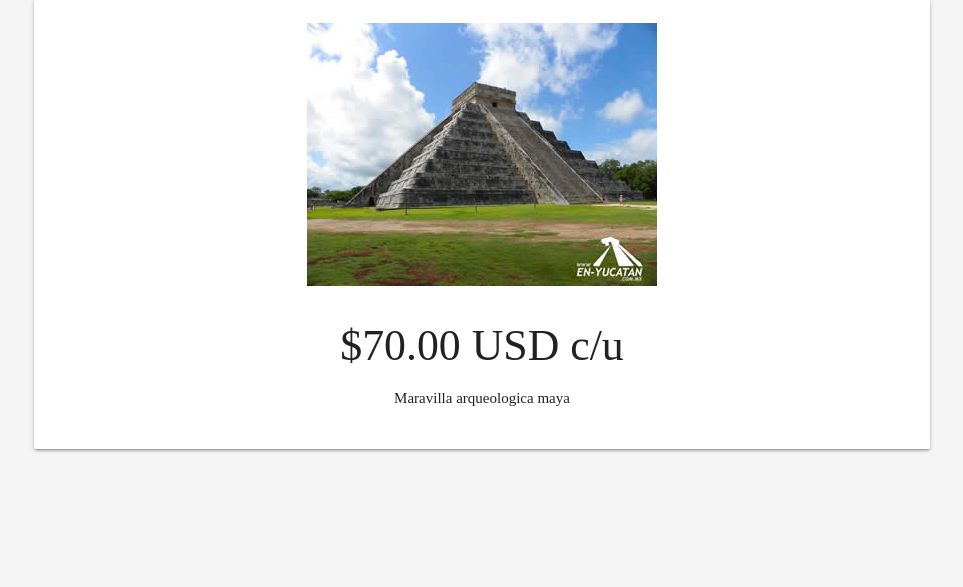
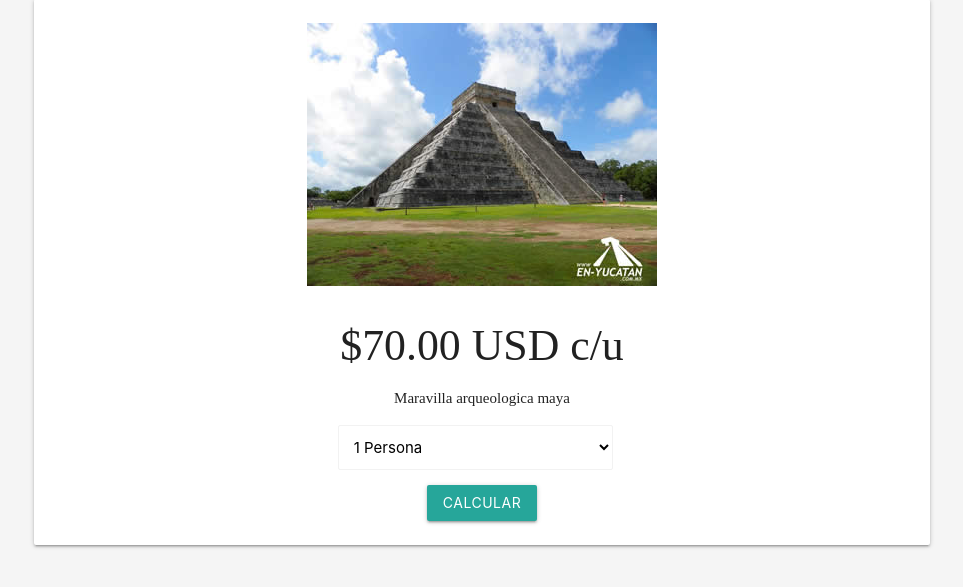
Before and after one commit to Marcoredmg/viaje_astral, a Django app: page /travel/3/ in a window 1280 px wide. Shown: the part 118-705 px from the top of the page, without its empty margins (158-1121 px from the left). Run offline with Django 3.2, Linux system fonts and the light colour scheme; data comes from the database, SQL or seed files in the repository; some libraries are stand-ins or nearby versions.

Commit message:
añadido selector para descuento en la vista de detalle

```diff
--- a/static/css/base.css
+++ b/static/css/base.css
@@ -6,6 +6,10 @@ html {
 body {
 	font-family: 'HelveticaNeue-Light';
 	background-color: #F5F5F5;
+}
+
+select {
+	display: block;
 }
 
 .img-tr {
@@ -25,3 +29,9 @@ body {
 	height: 100%;
 	min-height: 100%;
 }
+
+.select-personas{
+	margin-left: 32.5% !important;
+	margin-bottom: 15px;
+
+}
--- /dev/null
+++ b/static/js/scripts.js
@@ -0,0 +1,12 @@
+function CalcularDescuento(){
+	precio_unitario = parseInt(document.getElementById('tbPrecio').value);
+	descuento = .15;
+	num_personas = document.getElementById('selectPersonas').value;
+
+
+	if(num_personas == 3){
+		precio_final = precio_unitario - (precio_unitario * descuento);
+		precioFinal.textContent = "$" + precio_final + " USD c/u"
+	}
+
+}
--- a/templates/index.html
+++ b/templates/index.html
@@ -13,16 +13,17 @@
 		<h1 class="titulo center">Astral Travels</h1>
 	</div>
 	<div class="row">
-		<div class="col s3 nav-side">
+		<div class="col s2 nav-side">
 			Aqui va a ir algo pero aun no se me ocurre que es lo que pudera ocupar este espacio
 		</div>
-		<div class="col s9">
+		<div class="col s10">
 			<table class="bordered centered col s12 card-panel">
 				<thead>
 					<tr>
 						<th data-field="id">Name</th>
 			            <th data-field="price">Price</th>
 			            <th data-field="image">Image</th>
+			            <th data-field="desc">Desctription</th>
 			            <th data-field="details">Details</th>
 					</tr>
 				</thead>
@@ -32,6 +33,7 @@
 							<td><a href="{{tr.siteurl}}" target="_blank">{{ tr.name }}</a></td>
 							<td>${{ tr.price }} USD</td>
 							<td><img class="img-tr" src="{{ tr.image.url }}" alt=""></td>
+							<td>{{ tr.description }}</td>
 							<td><a class="btn blue" href="{% url 'travels.views.travel_detail' pk=tr.pk %}" target="_blank">Details</a></td>
 						</tr>
 					{% endfor %}
--- a/templates/travel_detail.html
+++ b/templates/travel_detail.html
@@ -8,6 +8,7 @@
 	<link rel="stylesheet" href="{% static 'css/base.css' %}">
 </head>
 <body>
+
 	<div class="titulo">
 		<h1 class="titulo center">{{ travel.name }}</h1>
 	</div>
@@ -15,13 +16,23 @@
 		<div class="row">
 			<div class="card-panel center">
 				<img src="{{ travel.image.url }}" alt="">
-				<h3>${{ travel.price }} USD c/u</h3>
+				<h3 id="precioFinal">${{ travel.price }} USD c/u</h3>
 				<p>{{ travel.description }}</p>
+				<input type="hidden" id="tbPrecio" value="{{ travel.price }}">
+				<div class="col s12">
+					<select class="col s4 select-personas" name="" id="selectPersonas">
+						<option value="1">1 Persona</option>
+						<option value="2">2 Personas</option>
+						<option value="3">3 Personas</option>
+					</select>
+				</div>
+				<input type="submit" class="btn" onclick="CalcularDescuento();" value="Calcular">
 			</div>
 		</div>
 	</div>
 
 	<script type="text/javascript" src="https://code.jquery.com/jquery-2.1.1.min.js"></script>
     <script type="text/javascript" src="{% static 'materialize/bin/materialize.js' %}"></script>
+    <script type="text/javascript" src="{% static 'js/scripts.js' %}"></script>
 </body>
 </html>
```
